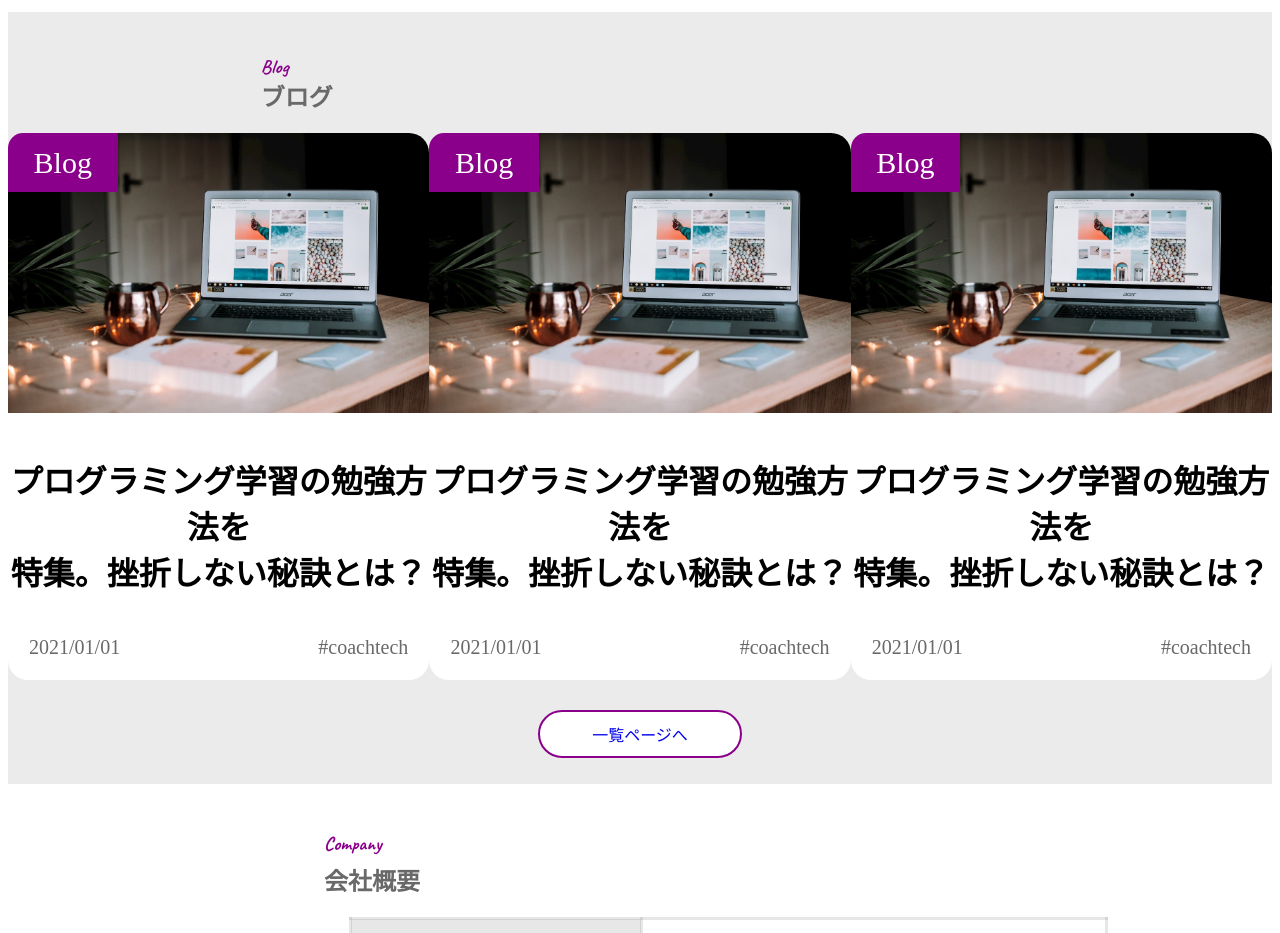
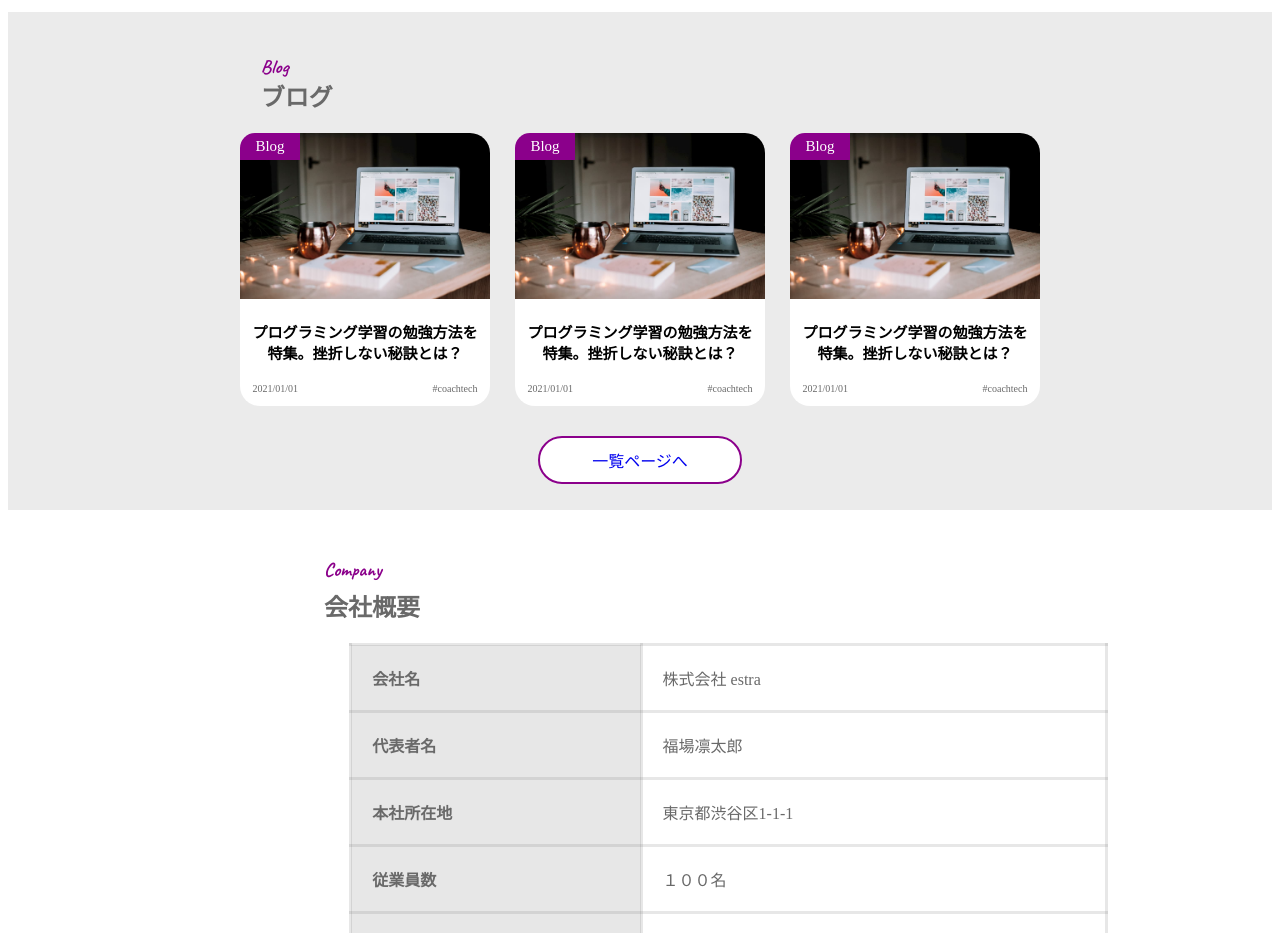
Before and after one commit to M0R1h163/20231215_mori-_lp, a plain HTML site: page index.html in a window 1280 px wide. Shown: the part 2560-3493 px from the top of the page. Drawn offline with Linux system fonts and the light colour scheme.

Commit message:
blog retouch

```diff
--- a/css/style.css
+++ b/css/style.css
@@ -402,12 +402,13 @@ h3{
 .flex__item{
     display: flex;
     justify-content: space-between;
-    width: 100%;
+    width: 800px;
+    margin: auto;
 
 }
 
 .practice__card{
-    width: 100%;
+    width:250px;
     box-shadow: 0px 0px 0px rgba(0, 0, 0, 0.2);
     border-radius:20px 20px 20px 20px;
     margin-bottom:30px;
@@ -418,7 +419,7 @@ h3{
 }
 
 .card__img {
-    width: 100%;
+    width: 250px;
     border-radius: 20px 20px 0px 0px;
     position: relative;
 }
@@ -429,17 +430,17 @@ h3{
     left:0%;
     color: white;
     background: darkmagenta;
-    font-size: 30px;
+    font-size: 15px;
     border-radius: 15px 0px 0px 0px;
     z-index: 10;
     text-align: center;
-    padding: 3%;
-    width: 20%;
+    padding: 5px 15px;
+    width: 30px;
 }
 
 
 .blog__tag{
-    width: 100%;
+    width: 250px;
     border-radius: 0px 0px 20px 20px;
     background-color: white;
     padding-top: 2%;
@@ -449,11 +450,11 @@ h3{
 
 .card__comment{
     text-align: center;
-    font-size: 200%
+    font-size: 15px;
 }
 
 .tag__tag{
-    font-size: 20px;
+    font-size: 10px;
     display: flex;
     justify-content: space-between;
 }
@@ -471,7 +472,7 @@ h3{
 
 @media  and (min-width:1000px) and (max-width:1500px) {
     .practice__card{
-        width:30%
+        width:20px
     }
 }
 
```
